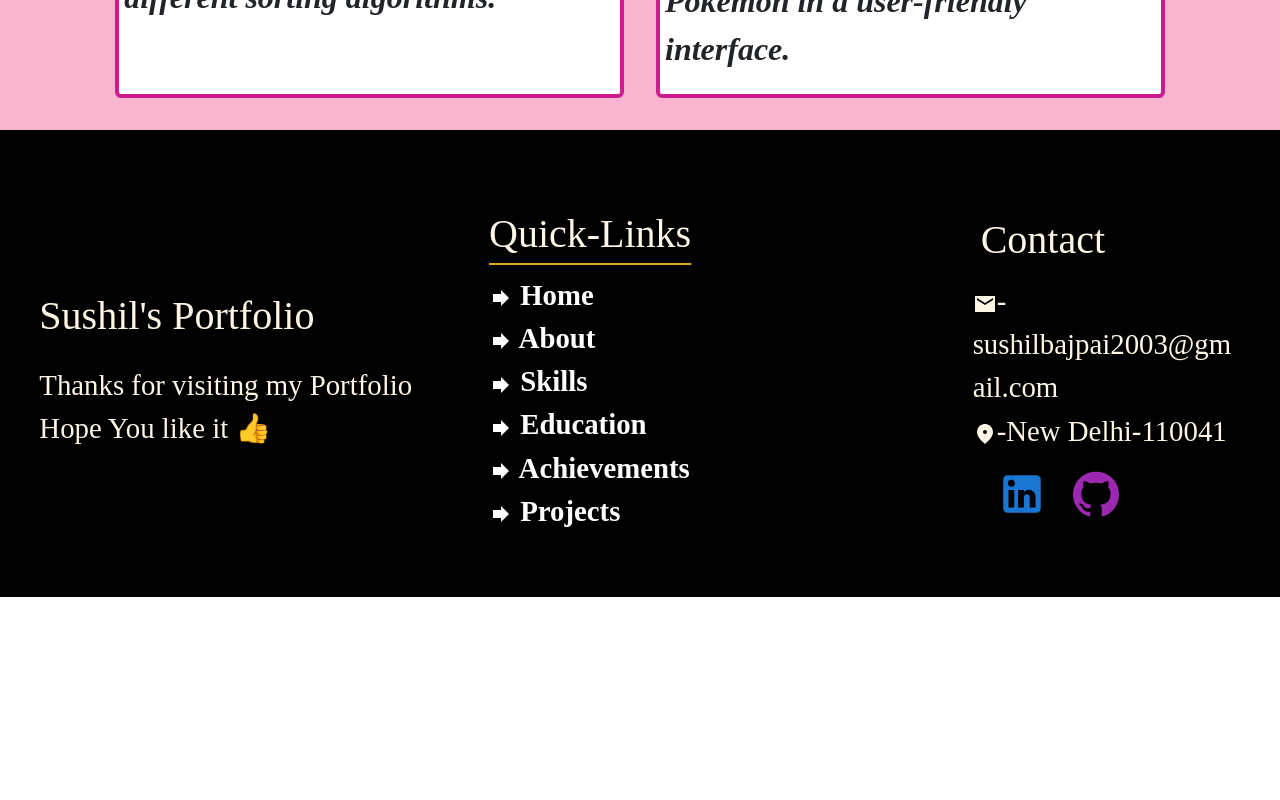
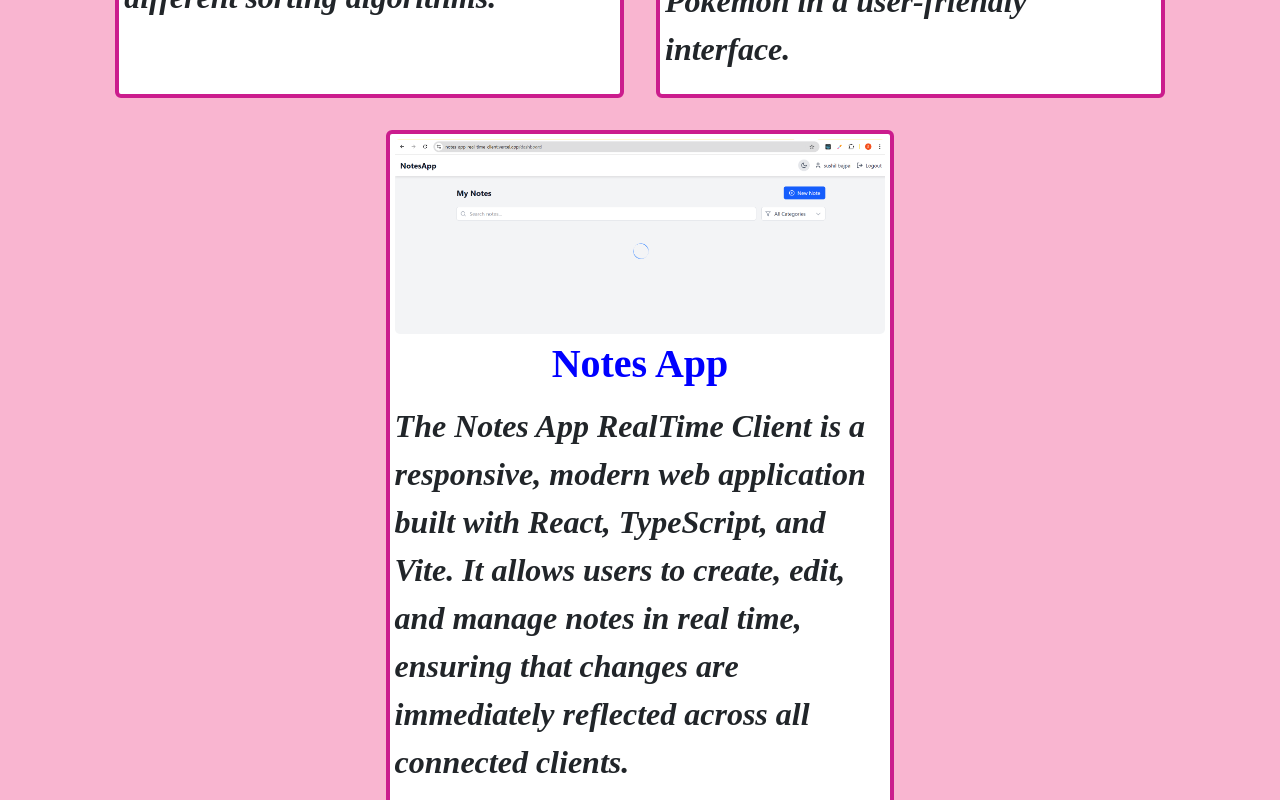
Before and after one commit to bajpaisushil/Portfolio, a React (Create React App) app: page / in a window 1280 px wide. Shown: the part 10240-11040 px from the top of the page. Before the commit the page ends 10837 px from the top, so only its background shows below. Built offline with nearby package versions, Linux system fonts and the light colour scheme; a web font is replaced by a local one.

Commit message:
notes app

```diff
--- a/src/components/project/data.js
+++ b/src/components/project/data.js
@@ -55,4 +55,11 @@ export const projects=[
         title: 'Pokedex',
         desc: 'The Pokedex App is a comprehensive tool for Pokemon enthusiasts. Users can easily search for specific Pokemon and view their details by clicking on individual cards. It offers an immersive experience, providing in-depth information about each Pokemon in a user-friendly interface.',
     },
+    {
+        id: 8,
+        photo: 'notes-app.png',
+        url: 'https://notes-app-real-time-client.vercel.app/',
+        title: 'Notes App',
+        desc: 'The Notes App RealTime Client is a responsive, modern web application built with React, TypeScript, and Vite. It allows users to create, edit, and manage notes in real time, ensuring that changes are immediately reflected across all connected clients.',
+    },
 ]
```
Also changed, not shown: public/images/notes-app.png (added).
